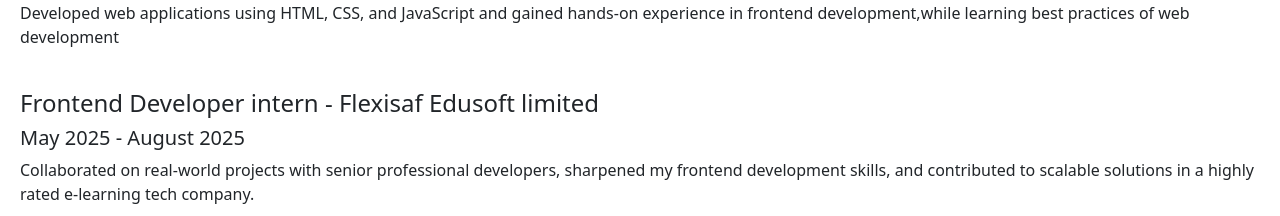
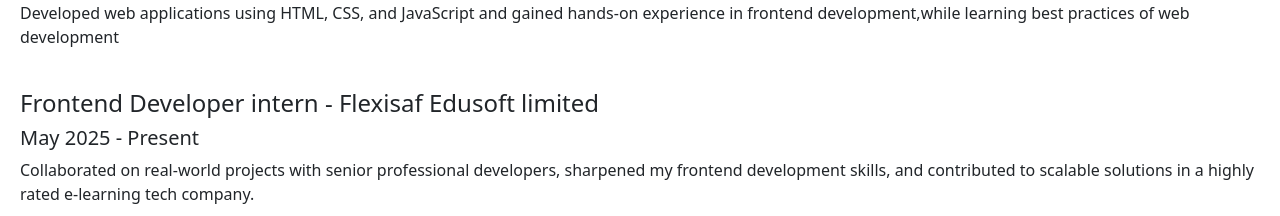
Before and after one commit to Phumnanya/Eustace-portfolio, a Next.js app: page / in a window 1280 px wide. Shown: the part 6400-6616 px from the top of the page. Built offline with nearby package versions, Linux system fonts and the light colour scheme.

Commit message:
Update Experience.js
updated work status

```diff
--- a/components/home components/Experience.js
+++ b/components/home components/Experience.js
@@ -24,7 +24,7 @@
 <br></br>
                 <div className={styles.role} data-aos="fade-up">
                     <h4>Frontend Developer intern - Flexisaf Edusoft limited</h4>
-                    <h5>May 2025 - August 2025</h5>
+                    <h5>May 2025 - Present</h5>
                     <p>Collaborated on real-world projects with senior professional developers, sharpened my
                     frontend development skills, and contributed to scalable solutions in a highly rated
                     e-learning tech company.</p>
```
